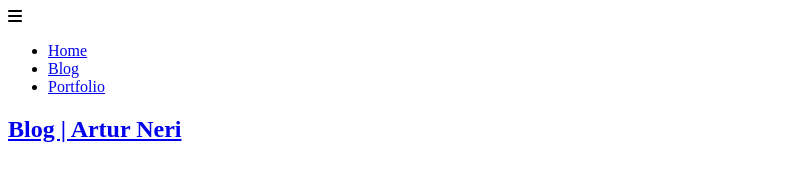
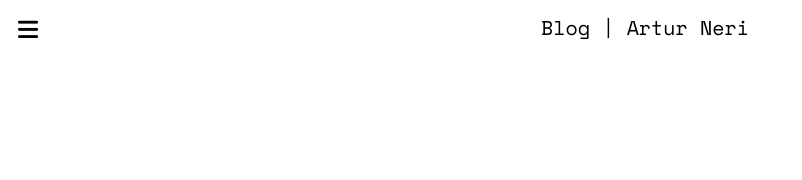
Before and after one commit to Artur-Neri/Portf-lio, a plain HTML site: page blog.html in a window 1280 px wide. Shown: the whole page, without its empty margins (0-802 px from the left). Drawn offline with nearby package versions, Linux system fonts and the light colour scheme; the site is published under a folder, as on GitHub Pages, so addresses that start at the root find nothing.

Commit message:
correção de caminhos

```diff
--- a/blog.html
+++ b/blog.html
@@ -9,8 +9,8 @@
     <link rel="preconnect" href="https://fonts.gstatic.com" crossorigin>
     <link href="https://fonts.googleapis.com/css2?family=Space+Mono:wght@400;700&display=swap" rel="stylesheet">
     <script src="https://kit.fontawesome.com/182cdb7d61.js" crossorigin="anonymous"></script>
-    <link rel="stylesheet" href="/styles/reset.css">
-    <link rel="stylesheet" href="/styles/portfolio.css">
+    <link rel="stylesheet" href="styles/reset.css">
+    <link rel="stylesheet" href="styles/portfolio.css">
     <title>Artur Neri</title>
 </head>
 <body>
@@ -28,6 +28,6 @@
             <h1 class="logo"><a href="index.html">Blog | Artur Neri</a></h1>
         </nav>
     </header>
-    <script src="/app/main.js"></script>
+    <script src="app/main.js"></script>
 </body>
 </html>
```
